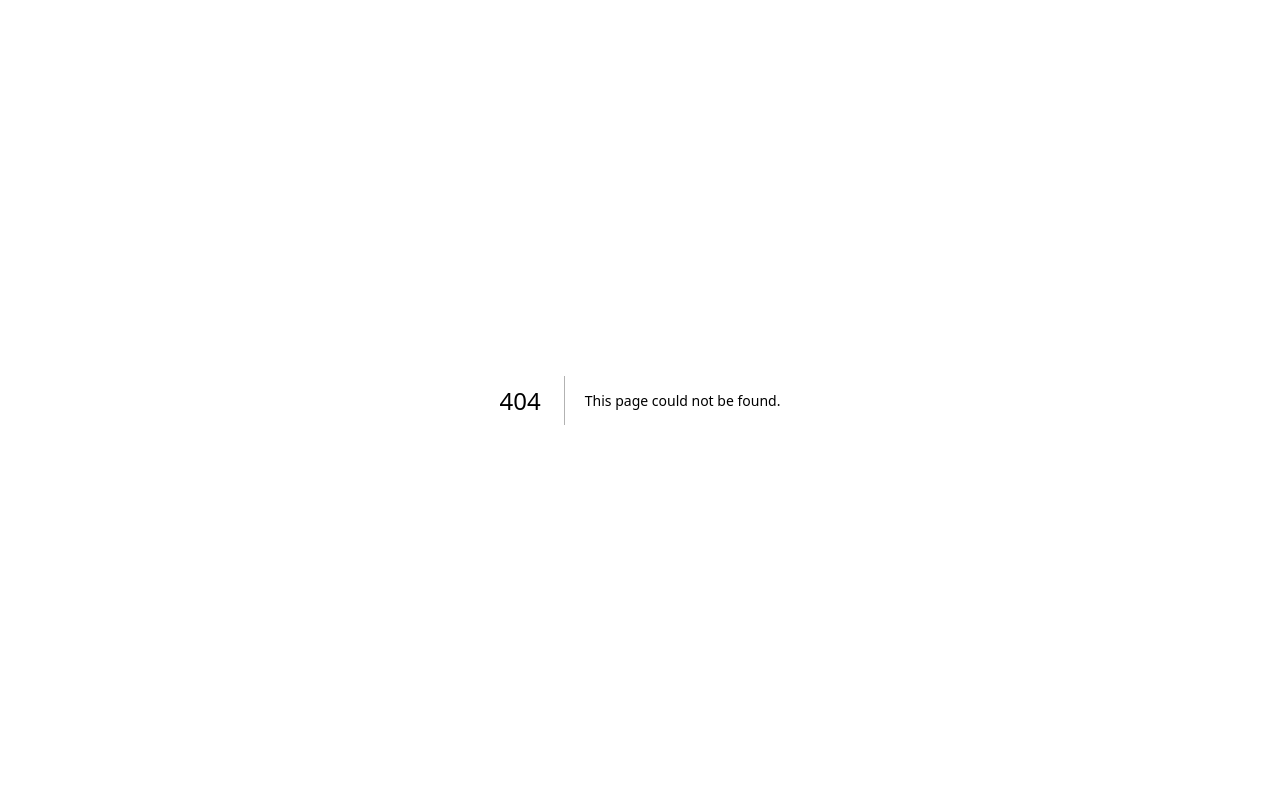
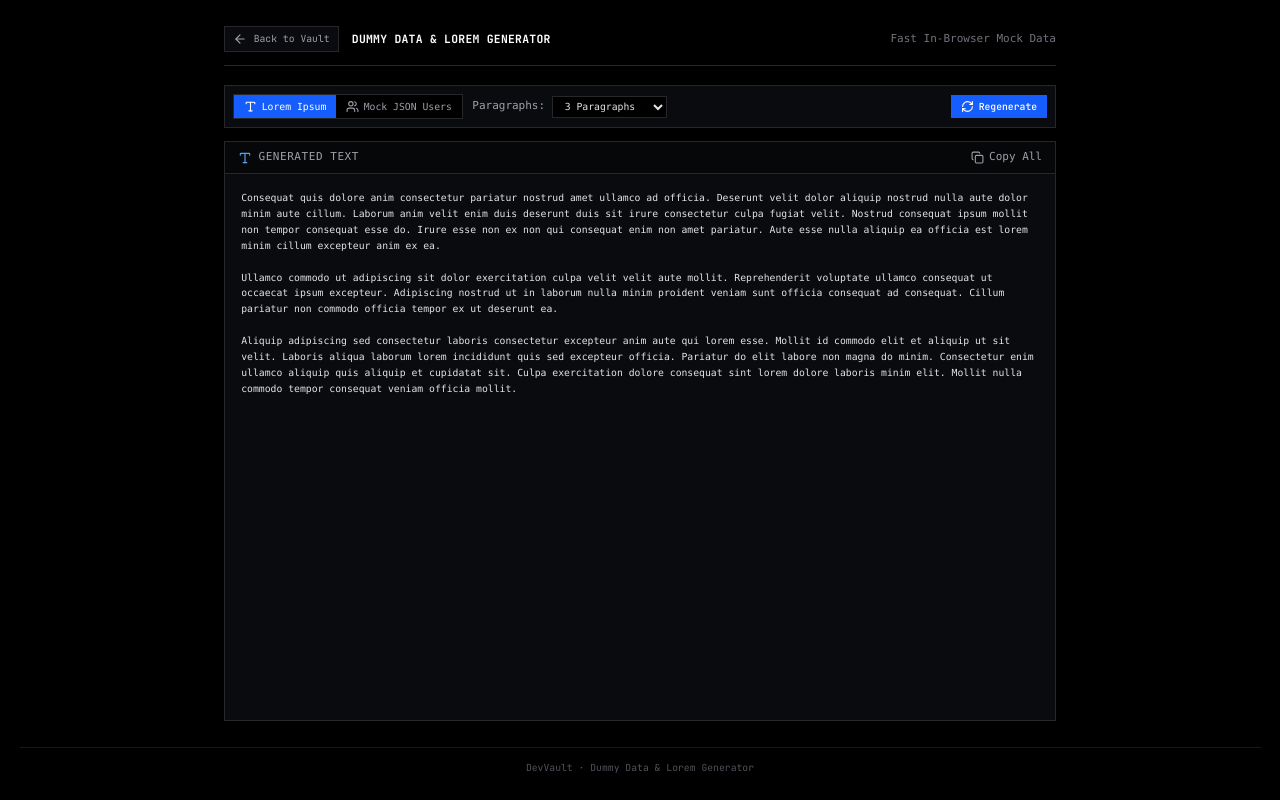
Before and after one commit to mubashir1255/DevEverTools, a Next.js app: page /tools/dummy-data-generator in a window 1280 px wide. Before the commit this address had no page. Built offline with nearby package versions, Linux system fonts and the light colour scheme.

Commit message:
feat: implement dummy data and lorem generator tool

```diff
--- a/src/app/page.tsx
+++ b/src/app/page.tsx
@@ -127,6 +127,7 @@ const tools: Tool[] = [
     description: "Generate dummy paragraphs, JSON arrays, and placeholder emails.",
     category: "Generators",
     icon: Type,
+    slug: "dummy-data-generator",
   },
 
   // --- Security & Web Utilities ---
--- /dev/null
+++ b/src/app/tools/dummy-data-generator/page.tsx
@@ -0,0 +1,238 @@
+"use client";
+
+import { useState } from "react";
+import Link from "next/link";
+import {
+  ArrowLeft,
+  Check,
+  Copy,
+  RefreshCw,
+  Type,
+  FileJson,
+  Users,
+} from "lucide-react";
+
+const LOREM_WORDS = [
+  "lorem", "ipsum", "dolor", "sit", "amet", "consectetur", "adipiscing", "elit",
+  "sed", "do", "eiusmod", "tempor", "incididunt", "ut", "labore", "et", "dolore",
+  "magna", "aliqua", "enim", "ad", "minim", "veniam", "quis", "nostrud",
+  "exercitation", "ullamco", "laboris", "nisi", "aliquip", "ex", "ea", "commodo",
+  "consequat", "duis", "aute", "irure", "in", "reprehenderit", "voluptate",
+  "velit", "esse", "cillum", "fugiat", "nulla", "pariatur", "excepteur", "sint",
+  "occaecat", "cupidatat", "non", "proident", "sunt", "culpa", "qui", "officia",
+  "deserunt", "mollit", "anim", "id", "est", "laborum",
+];
+
+const FIRST_NAMES = ["Liam", "Olivia", "Noah", "Emma", "Oliver", "Ava", "Elijah", "Sophia", "James", "Isabella", "Mubashir", "Aria", "Zayd", "Mia"];
+const LAST_NAMES = ["Khan", "Smith", "Johnson", "Fayyaz", "Brown", "Taylor", "Miller", "Wilson", "Anderson", "Patel", "Ali", "Williams"];
+const DOMAINS = ["example.com", "devvault.io", "techcorp.net", "workspace.org", "service.dev"];
+const ROLES = ["Engineer", "Designer", "Product Manager", "DevOps Specialist", "Security Analyst", "Architect"];
+
+function getRandomItem<T>(arr: T[]): T {
+  return arr[Math.floor(Math.random() * arr.length)];
+}
+
+function generateLoremParagraphs(count: number): string {
+  const paragraphs: string[] = [];
+  for (let p = 0; p < count; p++) {
+    const sentenceCount = 4 + Math.floor(Math.random() * 4);
+    const sentences: string[] = [];
+    for (let s = 0; s < sentenceCount; s++) {
+      const wordCount = 8 + Math.floor(Math.random() * 8);
+      const words: string[] = [];
+      for (let w = 0; w < wordCount; w++) {
+        words.push(getRandomItem(LOREM_WORDS));
+      }
+      const sentence = words.join(" ");
+      sentences.push(sentence.charAt(0).toUpperCase() + sentence.slice(1) + ".");
+    }
+    paragraphs.push(sentences.join(" "));
+  }
+  return paragraphs.join("\n\n");
+}
+
+function generateMockUsers(count: number): string {
+  const users = [];
+  for (let i = 1; i <= count; i++) {
+    const first = getRandomItem(FIRST_NAMES);
+    const last = getRandomItem(LAST_NAMES);
+    users.push({
+      id: 1000 + i,
+      name: `${first} ${last}`,
+      email: `${first.toLowerCase()}.${last.toLowerCase()}@${getRandomItem(DOMAINS)}`,
+      role: getRandomItem(ROLES),
+      status: Math.random() > 0.2 ? "active" : "inactive",
+    });
+  }
+  return JSON.stringify(users, null, 2);
+}
+
+export default function DummyDataGeneratorPage() {
+  const [mode, setMode] = useState<"lorem" | "users">("lorem");
+  const [count, setCount] = useState<number>(3);
+  const [output, setOutput] = useState<string>(() => generateLoremParagraphs(3));
+  const [copied, setCopied] = useState(false);
+
+  const handleGenerate = (currentMode = mode, currentCount = count) => {
+    if (currentMode === "lorem") {
+      setOutput(generateLoremParagraphs(currentCount));
+    } else {
+      setOutput(generateMockUsers(currentCount));
+    }
+  };
+
+  const handleModeChange = (newMode: "lorem" | "users") => {
+    setMode(newMode);
+    const defaultCount = newMode === "lorem" ? 3 : 5;
+    setCount(defaultCount);
+    handleGenerate(newMode, defaultCount);
+  };
+
+  const handleCopy = async () => {
+    if (!output) return;
+    await navigator.clipboard.writeText(output);
+    setCopied(true);
+    setTimeout(() => setCopied(false), 1500);
+  };
+
+  return (
+    <div className="min-h-screen bg-black text-zinc-100 flex flex-col justify-between py-8 px-6">
+      <div className="w-full max-w-5xl mx-auto flex flex-col flex-1">
+        {/* Header */}
+        <header className="flex items-center justify-between border-b border-zinc-800 pb-4 mb-6">
+          <div className="flex items-center gap-4">
+            <Link
+              href="/"
+              className="flex items-center gap-2 text-xs text-zinc-400 hover:text-white px-2.5 py-1.5 bg-[#0a0b0e] border border-zinc-800 transition-colors"
+            >
+              <ArrowLeft size={14} />
+              <span>Back to Vault</span>
+            </Link>
+            <h1 className="text-sm font-bold text-white tracking-wide uppercase">
+              Dummy Data & Lorem Generator
+            </h1>
+          </div>
+          <span className="text-[11px] text-zinc-500 font-mono">
+            Fast In-Browser Mock Data
+          </span>
+        </header>
+
+        {/* Toolbar */}
+        <div className="flex flex-wrap items-center justify-between gap-3 bg-[#0a0b0e] border border-zinc-800 p-2.5 mb-4">
+          <div className="flex flex-wrap items-center gap-3">
+            {/* Mode Selector */}
+            <div className="flex border border-zinc-800 bg-black">
+              <button
+                type="button"
+                onClick={() => handleModeChange("lorem")}
+                className={`px-3 py-1.5 text-xs font-mono flex items-center gap-1.5 transition-colors ${
+                  mode === "lorem"
+                    ? "bg-blue-600 text-white"
+                    : "text-zinc-400 hover:text-white"
+                }`}
+              >
+                <Type size={13} />
+                <span>Lorem Ipsum</span>
+              </button>
+              <button
+                type="button"
+                onClick={() => handleModeChange("users")}
+                className={`px-3 py-1.5 text-xs font-mono flex items-center gap-1.5 transition-colors ${
+                  mode === "users"
+                    ? "bg-blue-600 text-white"
+                    : "text-zinc-400 hover:text-white"
+                }`}
+              >
+                <Users size={13} />
+                <span>Mock JSON Users</span>
+              </button>
+            </div>
+
+            {/* Quantity */}
+            <div className="flex items-center gap-2 font-mono text-xs text-zinc-400">
+              <span className="text-[11px]">
+                {mode === "lorem" ? "Paragraphs:" : "Entities:"}
+              </span>
+              <select
+                value={count}
+                onChange={(e) => {
+                  const val = Number(e.target.value);
+                  setCount(val);
+                  handleGenerate(mode, val);
+                }}
+                className="bg-black border border-zinc-800 text-zinc-200 text-xs px-2.5 py-1 outline-none"
+              >
+                {mode === "lorem" ? (
+                  <>
+                    <option value={1}>1 Paragraph</option>
+                    <option value={3}>3 Paragraphs</option>
+                    <option value={5}>5 Paragraphs</option>
+                    <option value={10}>10 Paragraphs</option>
+                  </>
+                ) : (
+                  <>
+                    <option value={3}>3 Users</option>
+                    <option value={5}>5 Users</option>
+                    <option value={10}>10 Users</option>
+                    <option value={25}>25 Users</option>
+                  </>
+                )}
+              </select>
+            </div>
+          </div>
+
+          <div className="flex items-center gap-2">
+            <button
+              type="button"
+              onClick={() => handleGenerate()}
+              className="px-3 py-1.5 bg-blue-600 hover:bg-blue-500 text-white text-xs font-medium flex items-center gap-1.5 transition-colors"
+            >
+              <RefreshCw size={13} />
+              <span>Regenerate</span>
+            </button>
+          </div>
+        </div>
+
+        {/* Output Panel */}
+        <div className="border border-zinc-800 bg-[#0a0b0e] flex flex-col flex-1">
+          <div className="flex items-center justify-between border-b border-zinc-800 px-4 py-2.5 bg-black/40 text-xs">
+            <span className="font-mono text-zinc-400 uppercase text-[11px] tracking-wider flex items-center gap-2">
+              {mode === "users" ? <FileJson size={14} className="text-blue-400" /> : <Type size={14} className="text-blue-400" />}
+              <span>{mode === "lorem" ? "Generated Text" : "Generated JSON"}</span>
+            </span>
+
+            <button
+              type="button"
+              onClick={handleCopy}
+              className="flex items-center gap-1.5 text-zinc-400 hover:text-white font-mono text-xs transition-colors"
+            >
+              {copied ? (
+                <>
+                  <Check size={13} className="text-emerald-400" />
+                  <span className="text-emerald-400 font-mono text-[11px]">Copied</span>
+                </>
+              ) : (
+                <>
+                  <Copy size={13} />
+                  <span className="font-mono text-[11px]">Copy All</span>
+                </>
+              )}
+            </button>
+          </div>
+
+          <textarea
+            readOnly
+            value={output}
+            spellCheck={false}
+            className="w-full flex-1 bg-transparent p-5 text-xs font-mono text-zinc-200 outline-none resize-none min-h-[460px] leading-relaxed"
+          />
+        </div>
+      </div>
+
+      {/* Footer */}
+      <footer className="w-full text-center text-xs text-zinc-600 mt-8 pt-4 border-t border-zinc-900">
+        DevVault · Dummy Data & Lorem Generator
+      </footer>
+    </div>
+  );
+}
```
